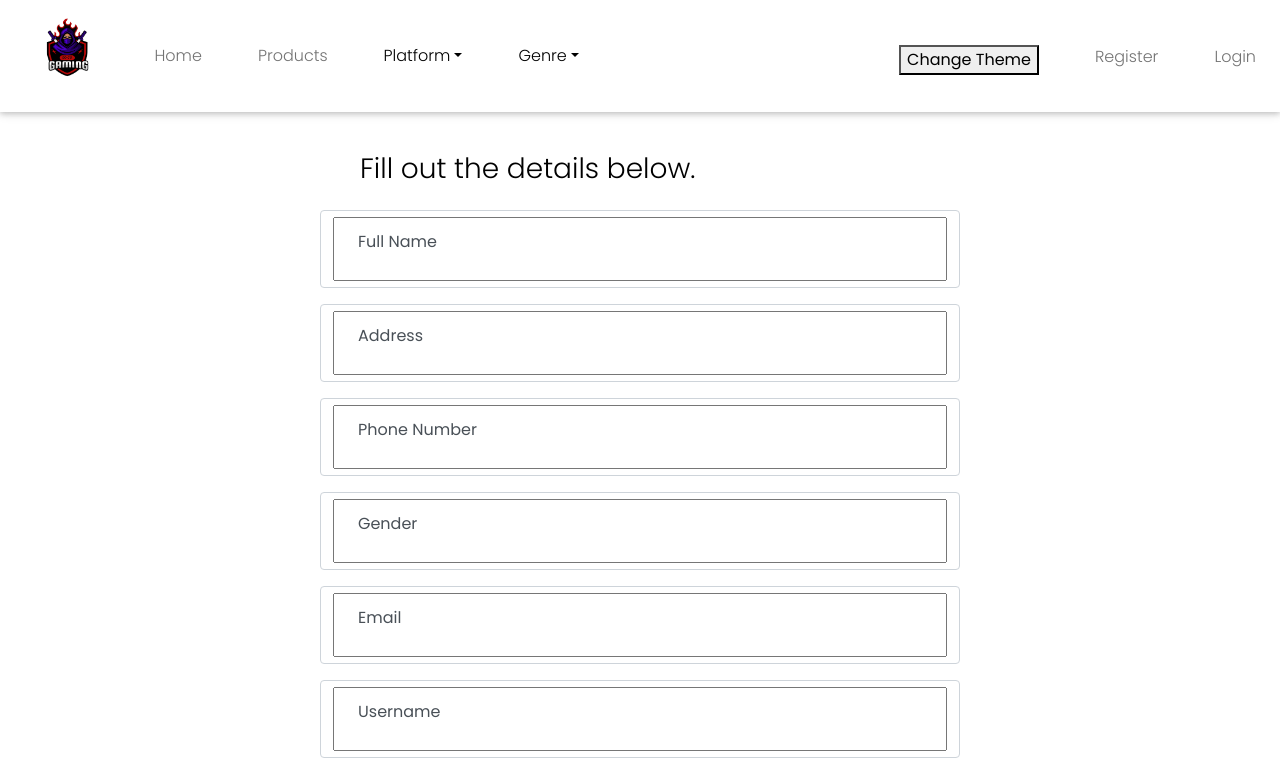
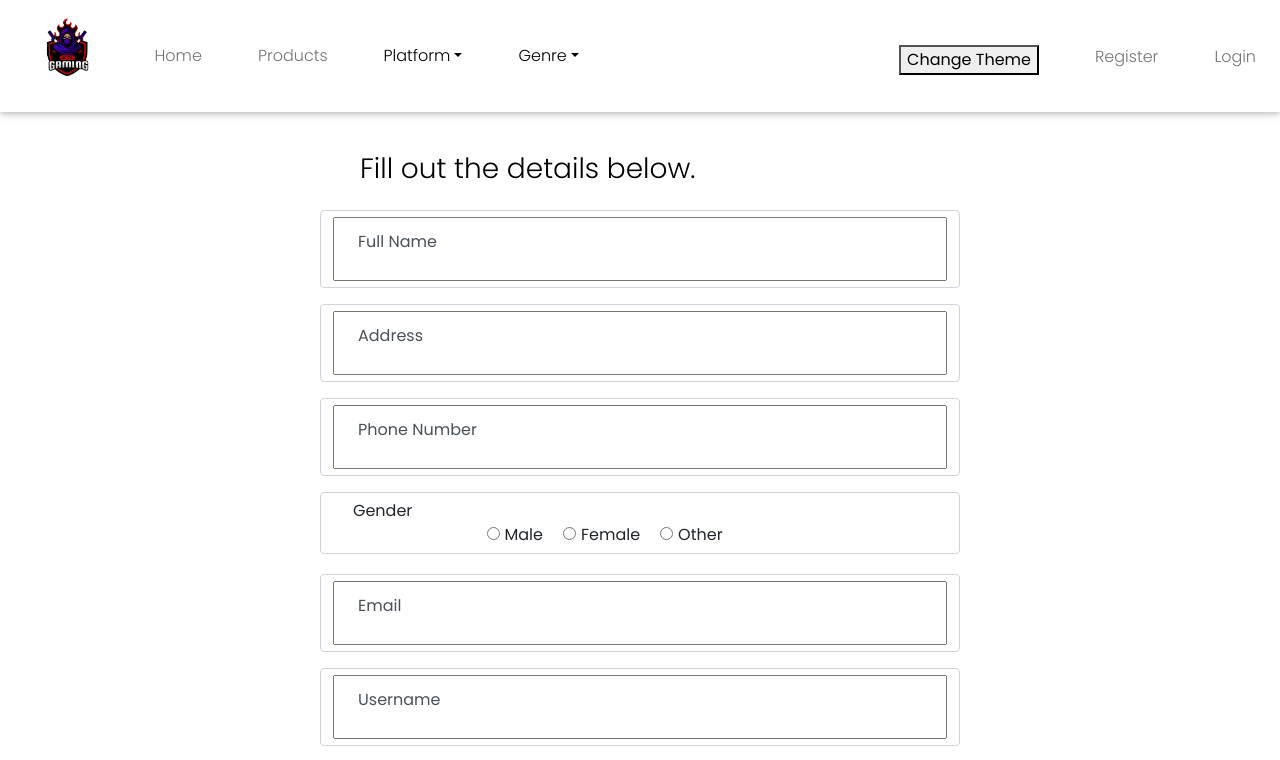
Before and after one commit to Sanjayshrestha98/Agile-Frontend, a React (Create React App) app: page /register in a window 1280 px wide. Shown: the top 760 px of the page. Built offline with nearby package versions, Linux system fonts and the light colour scheme.

Commit message:
changes in recommendation and product page

```diff
--- a/src/AdminContainer/Product/ViewProduct.js
+++ b/src/AdminContainer/Product/ViewProduct.js
@@ -32,7 +32,7 @@ function ViewProduct({history}) {
             buy_price: d.buy_price,
             rent_price: d.rent_price,
             publisher: d.publisher,
-            image: <img src = {`http://localhost:90/${d.image}`} style = {{height : "200px"}}/>,
+            image: <img src = {`http://localhost:90/public/images/${d.image}`} style = {{height : "200px"}}/>,
             screenshots: d.screenshots,
             genre: d.genre,
             release_date: d.release_date,
--- a/src/AdminContainer/User/AddUser.js
+++ b/src/AdminContainer/User/AddUser.js
@@ -46,6 +46,13 @@ function AddUser() {
         username: Yup.string().required('Required'),
         password: Yup.string().required('Required'),
         confirmpassword: Yup.string().required('Required'),
+        confirmpassword: Yup.string().when("password", {
+            is: val => (val && val.length > 0 ? true : false),
+            then: Yup.string().oneOf(
+                [Yup.ref("password")],
+                "Both password need to be the same"
+            )
+        })
 
     })
 
--- a/src/Container/Product.js
+++ b/src/Container/Product.js
@@ -54,7 +54,6 @@ function Product({ history, props }) {
     // }, [])
 
 
-
     function setSort(e){
         console.log("sort",e.target.value)
         setSortType(e.target.value)
@@ -86,16 +85,7 @@ function Product({ history, props }) {
                         <option value="high">Price High to Low</option>
                         <option value="low">Price Low to High</option>
                     </select>
-                    {/* <a class="btn btn-secondary dropdown-toggle" href="#" role="button" id="dropdownMenuLink" data-bs-toggle="dropdown" aria-expanded="false">
-                        Sort By :
-                    </a>
 
-                    <ul class="dropdown-menu" aria-labelledby="dropdownMenuLink">
-                        <li><a class="dropdown-item" href="#">A - Z</a></li>
-                        <li><a class="dropdown-item" href="#">Z - A</a></li>
-                        <li><a class="dropdown-item" href="#">Price High to Low</a></li>
-                        <li><a class="dropdown-item" href="#">Price Low to High</a></li>
-                    </ul> */}
                 </div>
 
                 <h3 className="adminpage-headers title mb-4"> Our Products </h3>
@@ -109,7 +99,7 @@ function Product({ history, props }) {
                         }} >
                             <div>
                                 <div className="productimage">
-                                    <img className="img-thumbnail align-middle" src={`http://localhost:90/${value.image}`} alt=" ProductImage" />
+                                    <img className="img-thumbnail align-middle" src={`http://localhost:90/public/images/${value.image}`} alt=" ProductImage" />
                                 </div>
                                 <h1 className="product-name">{value.productname}</h1>
                                 <h4 className="product-type">{value.platform}</h4>
--- a/src/Container/Registration.js
+++ b/src/Container/Registration.js
@@ -26,7 +26,11 @@ const errornotify = () => toast.error("Invalid Credentials", {
     progress: undefined,
 });
 
-const successnotify = () => toast.error("User Registered Successfully", {
+const successnotify = () =>
+
+
+
+    toast.error("User Registered Successfully", {
         position: "top-center",
         autoClose: 5000,
         hideProgressBar: false,
@@ -38,7 +42,7 @@ const successnotify = () => toast.error("User Registered Successfully", {
 
 
 const validationSchema = Yup.object({
-    fullname: Yup.string().required('Required'),
+    fullname: Yup.string().required('Required').matches(/^[aA-zZ\s]+$/, "Only alphabets are allowed for this field "),
     email: Yup.string().email('Invalid Email Format').required('Field cannot be empty'),
     phone: Yup.string().required('required'),
     address: Yup.string().required('Required'),
@@ -62,9 +66,13 @@ const onSubmit = values => {
         .post(`http://localhost:90/signup`, values).then(result => {
             console.log(result.data)
             if (result.data.success) {
+
+                this.props.history.push('/login')
                 successnotify()
+
             } else {
                 errornotify()
+
             }
         }).catch(error => {
             console.error("Error Registering User", error)
@@ -111,10 +119,31 @@ function Register() {
                             </div>
 
 
-                            <div className="form-label-group form-control">
+                            {/* <div className="form-label-group form-control">
                                 <Field type="text" name="gender" id="gender" placeholder="Gender"
                                 />
                                 <label htmlFor="gender">Gender</label>
+                                <ErrorMessage name='gender' render={msg => <div className="error">{msg}</div>} />
+                            </div> */}
+
+
+                            <div className="form-control">
+
+                                <label className="genderlabel" htmlFor="gender">Gender</label>
+                                <div className="radiobtns" role="group" aria-labelledby="my-radio-group">
+                                    <label>
+                                        <Field type="radio" name="gender" value="Male" style={{ marginRight: "5px" }} />
+                                        Male
+                                    </label>
+                                    <label style={{ marginLeft: "20px" }}>
+                                        <Field type="radio" name="gender" value="Female" style={{ marginRight: "5px" }} />
+                                        Female
+                                    </label>
+                                    <label style={{ marginLeft: "20px" }}>
+                                        <Field type="radio" name="gender" value="Other" style={{ marginRight: "5px" }} />
+                                        Other
+                                    </label>
+                                </div>
                                 <ErrorMessage name='gender' render={msg => <div className="error">{msg}</div>} />
                             </div>
 
--- a/src/Container/SingleProduct.js
+++ b/src/Container/SingleProduct.js
@@ -8,12 +8,36 @@ import { ImHeart } from 'react-icons/im';
 
 import moment from 'moment';
 
-function SingleProduct({ location }) {
+function SingleProduct({ location, history }) {
+
     const [product, setProduct] = useState({});
+
+    const [data, setRowData] = useState([]);
 
     useEffect(() => {
         console.log(location.state.product)
         setProduct(location.state.product)
+
+
+        console.log(location.state.product._id)
+
+    }, [])
+
+
+    useEffect(() => {
+        axios.get('http://localhost:90/getfourproducts/' + location.state.product._id)
+            .then((response) => {
+                setRowData(response.data.data)
+                console.log(response.data)
+                this.setState(
+                    {
+                        products: response.data.data
+                    }
+                )
+            })
+            .catch((err) => {
+                console.log(err)
+            })
     }, [])
 
     const errornotify = () => toast.error("Invalid Credentials", {
@@ -108,10 +132,11 @@ function SingleProduct({ location }) {
             }).catch(error => {
                 console.error("Error Adding to Cart", error)
             })
+
     }
 
     return (
-        <div className=" container productbody">
+        <div className=" container ">
 
             <title>Product Card/Page</title>
 
@@ -120,12 +145,9 @@ function SingleProduct({ location }) {
                 <div class="row">
                     <div class="col">
                         <div class="img-showcase">
-                            <img src={`http://localhost:90/${product?.image}`} alt="shoe image" />
+                            <img src={`http://localhost:90/public/images/${product?.image}`} alt="shoe image" />
                         </div>
                     </div>
-
-
-
 
                     <div class="col">
                         <h2 class="product-title">{product?.productname}</h2>
@@ -172,6 +194,44 @@ function SingleProduct({ location }) {
                 </div>
             </div>
 
+            <div class="container productbody">
+                <ReactPlayer className='trailer' url={product?.trailer}
+
+                />
+            </div>
+
+
+            <div class="container productbody">
+
+                <h2>Recommended</h2>
+
+                <div className="row">
+                    {data.map(value => (
+                        <div className="content" onClick={() => {
+                            history.push("/productdetail", {
+                                product: value
+                            })
+                        }} >
+                            <div>
+                                <div className="productimage">
+                                    <img className="img-thumbnail align-middle" src={`http://localhost:90/public/images/${value.image}`} alt=" ProductImage" />
+                                </div>
+                                <h1 className="product-name">{value.productname}</h1>
+                                <h4 className="product-type">{value.platform}</h4>
+                            </div>
+                            <div className="price-and-buy">
+                                <p className="price">Buy: Rs {value.buy_price}</p>
+                                <p className="price">Rent : Rs {value.rent_price}</p>
+                            </div>
+
+                        </div>
+
+                    ))}
+                </div>
+
+
+
+            </div>
 
 
         </div >
--- a/src/custom.css
+++ b/src/custom.css
@@ -1265,3 +1265,18 @@ margin-left: auto;
   gap: 30px;
   margin: 20px;
 }
+
+.trailer{
+  width: 100% !important;
+  height: 716px !important;
+}
+
+.radiobtns{
+  margin-left: auto;
+  margin-right: auto;
+  width: 50%;
+}
+
+.genderlabel{
+  margin-left: 20px;
+}
```
Lines whose indentation alone changed are shown as unchanged.
